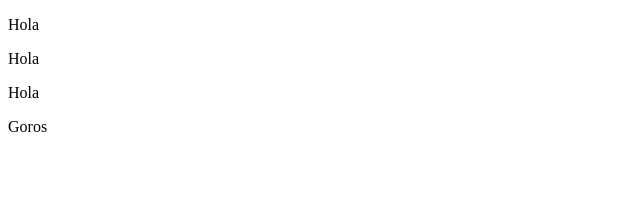
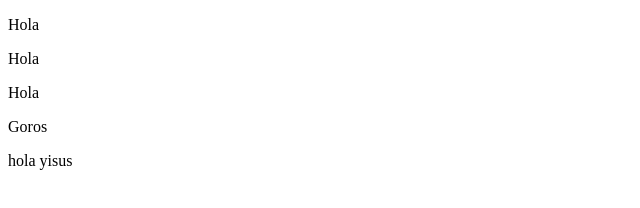
Before and after one commit to Gorostiola/Ejercicios, a plain HTML site: page menu.html in a window 1280 px wide. Shown: the full height of the page, 0-640 px from the left. Drawn offline with Linux system fonts and the light colour scheme.

Commit message:
Tercera restrincion

```diff
--- a/menu.html
+++ b/menu.html
@@ -10,6 +10,7 @@
         <p>Hola</p>
         <p>Hola</p>
         <p>Goros</p>
+        <p>hola yisus</p>
 
 
 
```
Also changed, not shown: 1 other file.
